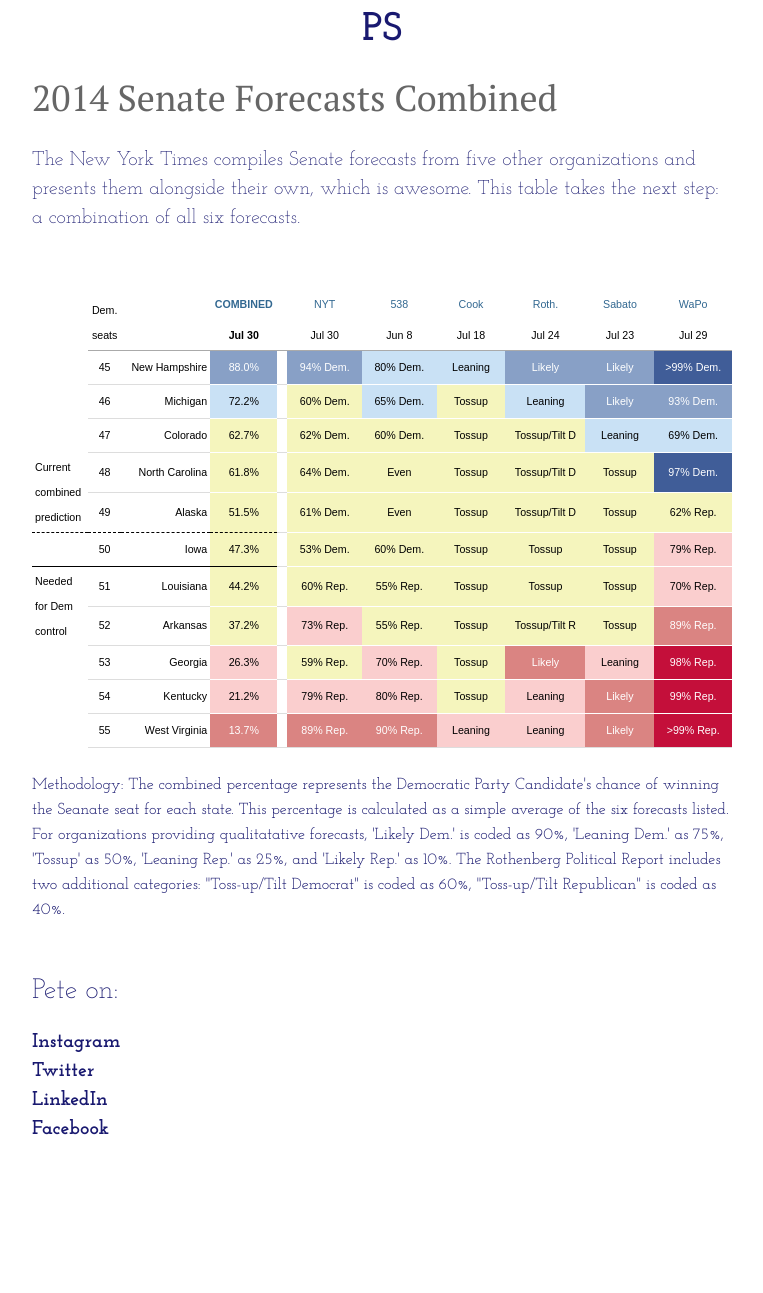
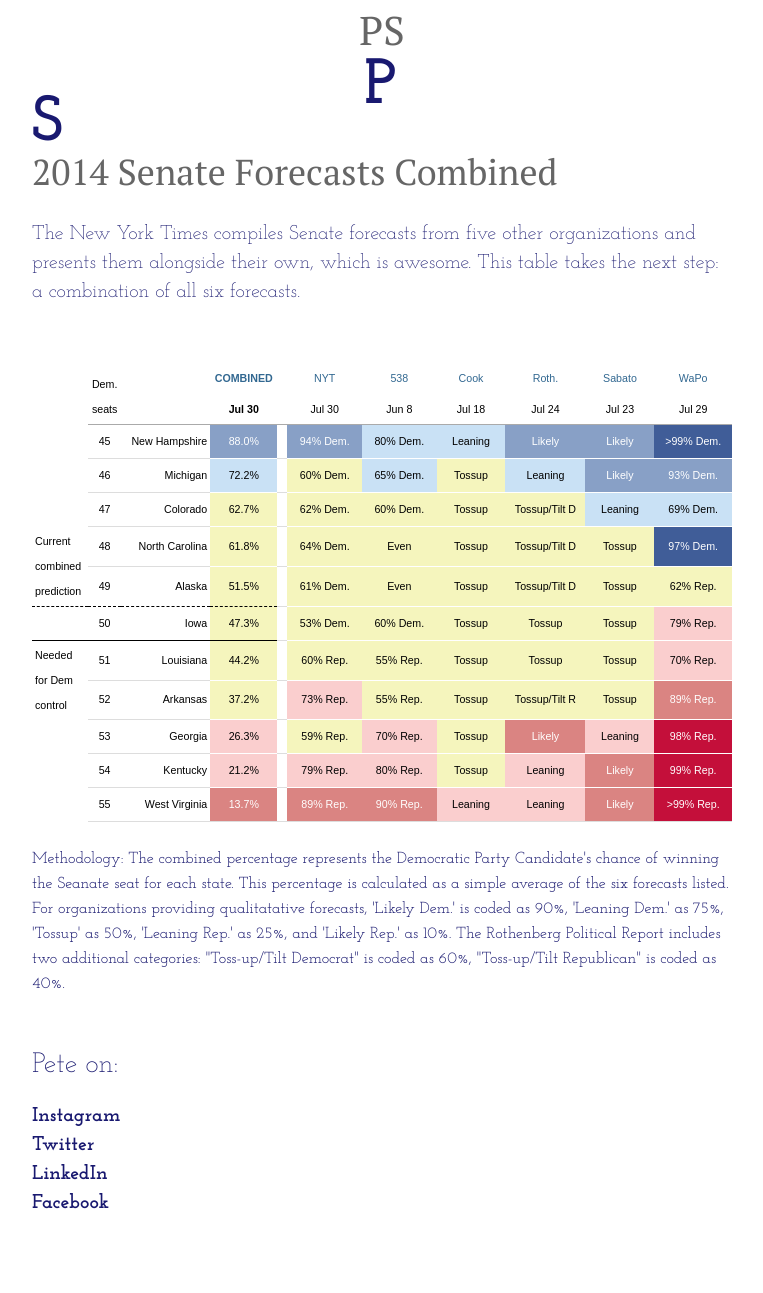
Before and after one commit to petesolecki/www-ps, a Jekyll site: the page senate-2014/index.html, which Jekyll copies as it is, in a window 1280 px wide. Shown: the whole page, without its empty margins (258-1021 px from the left). Built offline with Jekyll 4.4.1, drawn with Linux system fonts in a browser that asks for light colours; Markdown is read by kramdown in place of the engine named in the settings; before the commit the page ends 1219 px from its top, so only the background shows below that.

Commit message:
logo expander

```diff
--- a/css/passtyle.css
+++ b/css/passtyle.css
@@ -178,7 +178,7 @@
 
 */
 
-.logo {
+.logo0 {
 	font-family: 'Josefin Slab', serif;
 	font-size: 300%;
 	font-weight: 700;
@@ -213,6 +213,112 @@
 #sa1 {
     display: none;
 }
+
+
+/* LOGO EXPANDER */
+/* ----------------------------------------------------------*/
+
+@media only screen and (min-width: 750px) {
+
+span.logo {
+	color: #ffffff;
+	margin: 200px;
+	font-family: 'Josefin Slab', serif;
+	font-weight: 700;
+	font-size:400%
+}
+
+span.logo:hover {
+	color: #191970;
+	transition: color .1s .1s;
+	-webkit-transition: color .1s .1s;
+}
+
+#startsep {
+	color: #191970;
+}
+
+#start {
+	color: #191970;
+	position: relative;
+    left: 132px;
+    transition: 1s .3s;
+    -webkit-transition: 1s .3s;
+}
+
+span.logo:hover #start {
+	position: relative;
+	left: 0px;
+	transition: .25s ease-in .05s;
+	-webkit-transition: .25s ease-in .05s;
+}
+
+span.p::after {
+	content: "P";
+}
+
+span.s::after {
+
+	content: "S";
+}
+
+span.pe::after {
+	content: "E";
+	transition: .05s .25s;
+	-webkit-transition: .05s .25s;
+}
+
+span.pet::after {
+	content: "T";
+	transition: .05s .3s;
+	-webkit-transition: .05s .3s;
+}
+
+span.pete::after {
+	content: "E ";
+	transition: .05s .35s;
+	-webkit-transition: .05s .35s;
+}
+
+span.so::after {
+	content: "O";
+	transition: .05s .4s;
+	-webkit-transition: .05s .4s;
+}
+
+span.sol::after {
+	content: "L";
+	transition: .05s .45s;
+	-webkit-transition: .05s .45s;
+}
+
+span.sole::after {
+	content: "E";
+	transition: .05s .5s;
+	-webkit-transition: .05s .5s;
+}
+
+span.solec::after {
+	content: "C";
+	transition: .05s .55s;
+	-webkit-transition: .05s .55s;
+}
+
+span.soleck::after {
+
+	content: "K";
+	transition: .05s .6s;
+	-webkit-transition: .05s .6s;
+}
+
+span.solecki::after {
+	content: "I";
+	transition: .05s .65s;
+	-webkit-transition: .05s .65s;
+}
+
+}
+
 
 
 .logo
--- a/index.html
+++ b/index.html
@@ -46,7 +46,7 @@
     </head>
     <body>
 
-    <h1 class="logo">PETE SOLECKI</h1>
+    <h1 class="logo0">PETE SOLECKI</h1>
     <p class="intro"> would like to talk to you about data, digital, food, the future, gingham, lgbt equality, persuasion, politics, and science, though not necessarily in that order.</p>
 <br />
 
--- a/senate-2014/index.html
+++ b/senate-2014/index.html
@@ -32,6 +32,15 @@
     <h1 class="logo" style="font-size: 250%; margin-left: auto; margin-right: auto; width:100%;text-align:center">PS</h1>
 </a>
 </div>
+
+
+<span class="logo">
+
+<span class="p" id="start"></span><span class="pe"></span><span class="pet"></span><span class="pete"></span><span class="s" id="startsep"></span><span class="so"></span><span class="sol"></span><span class="sole"></span><span class="solec"></span><span class="soleck"></span><span class="solecki"></span>
+
+
+</span>
+
 
 <h2>2014 Senate Forecasts Combined</h2>
 
```
